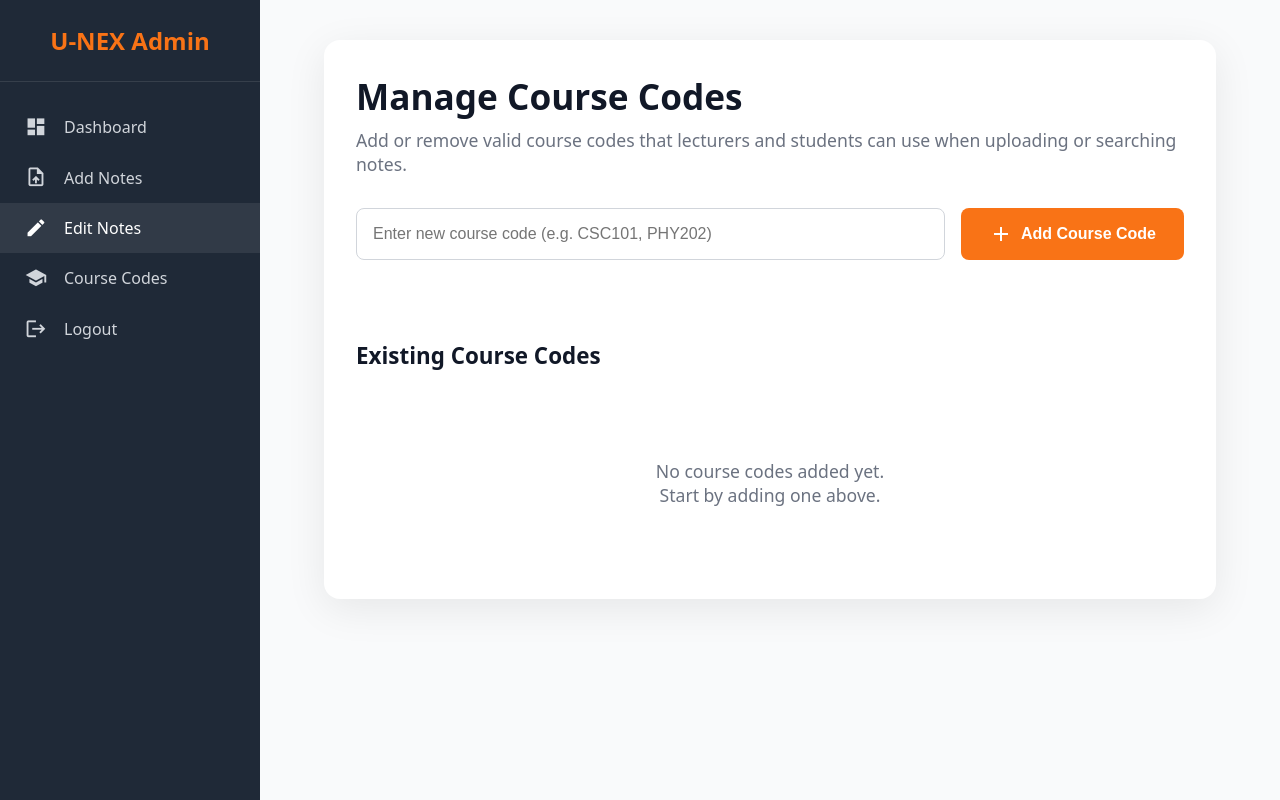
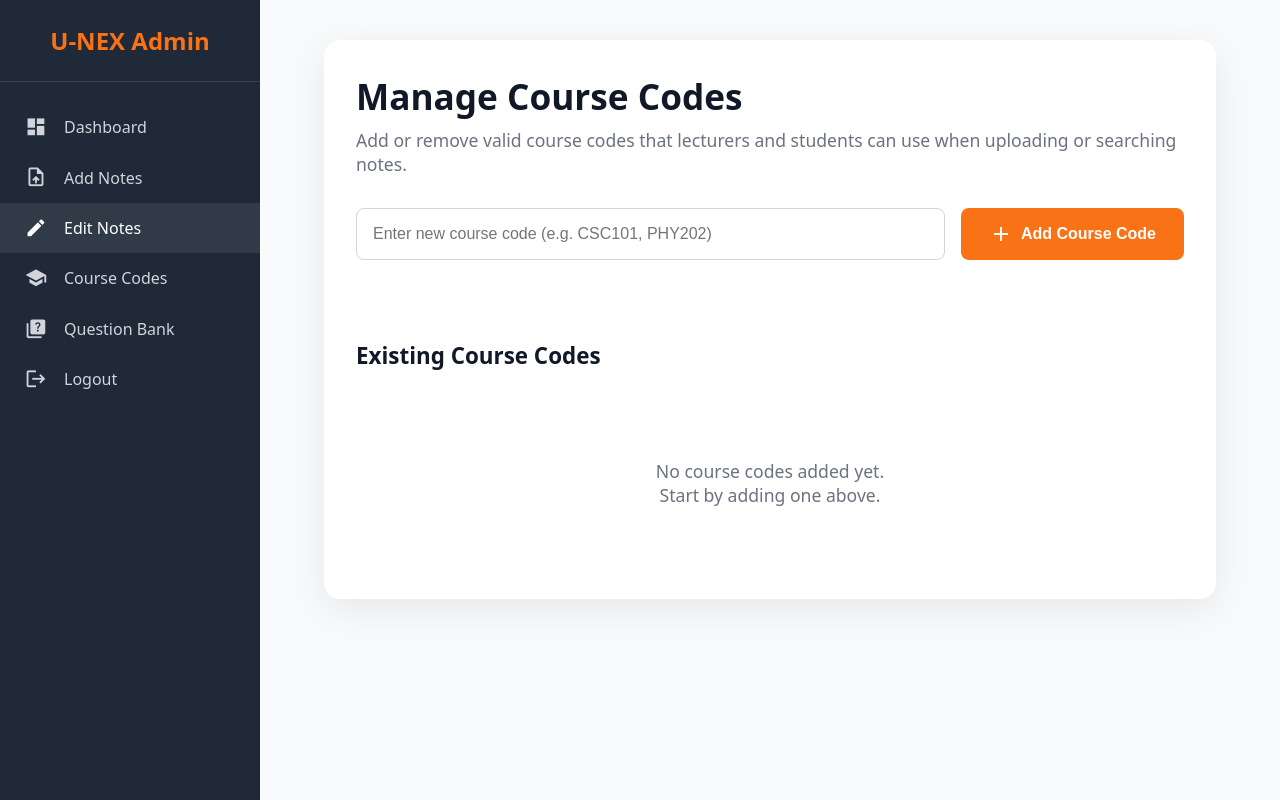
Before and after one commit to Prosperricch/unex, a Flask app: page /admin/register_codes in a window 1280 px wide. Run offline with Flask 3, Linux system fonts and the light colour scheme; the visitor is signed in with stand-in values (Sample User, id 1); data that the repository does not hold is empty.

Commit message:
Update admin_course_code.html

```diff
--- a/templates/admin_course_code.html
+++ b/templates/admin_course_code.html
@@ -207,6 +207,10 @@
         <span class="material-icons">school</span>
         <span>Course Codes</span>
       </a>
+      <a href="{{ url_for('admin_questions_review') }}" class="nav-item">
+        <span class="material-icons">quiz</span>
+        <span>Question Bank</span>
+      </a>
       <a href="{{ url_for('admin_logout') }}" class="nav-item">
         <span class="material-icons">logout</span>
         <span>Logout</span>
```
